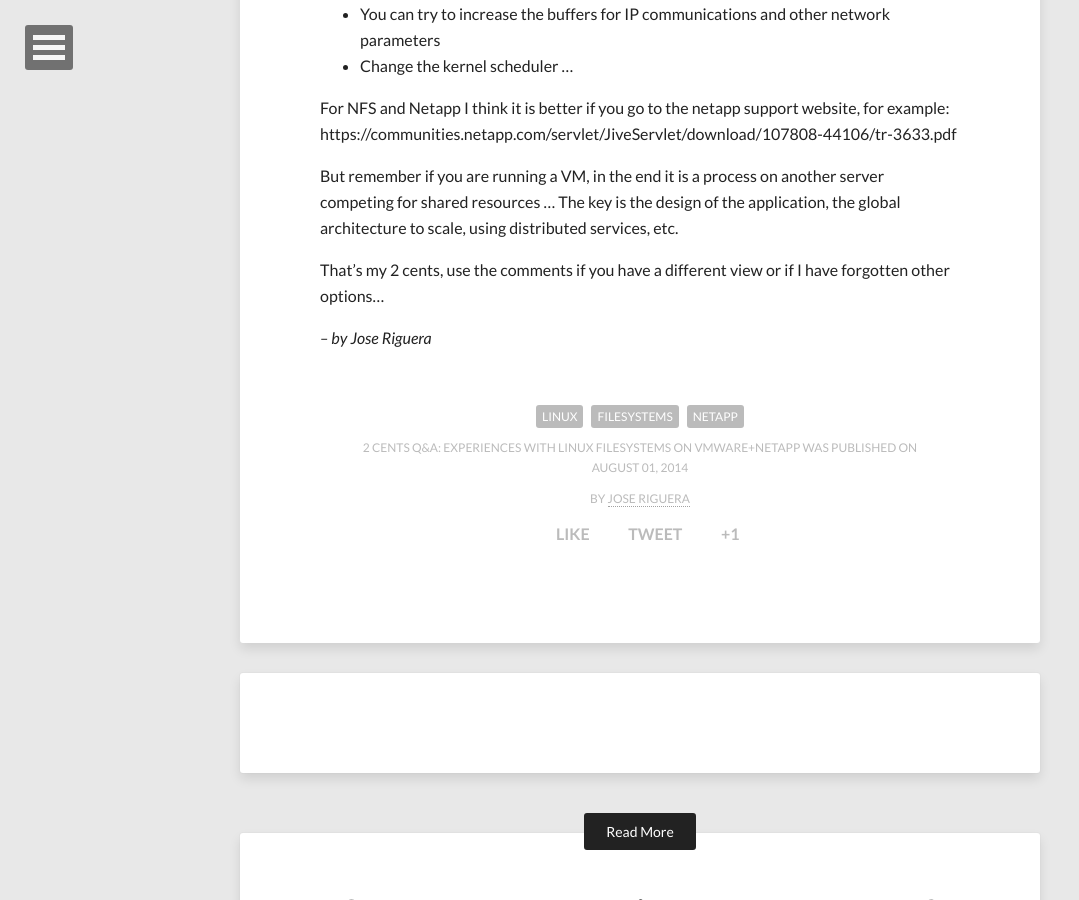
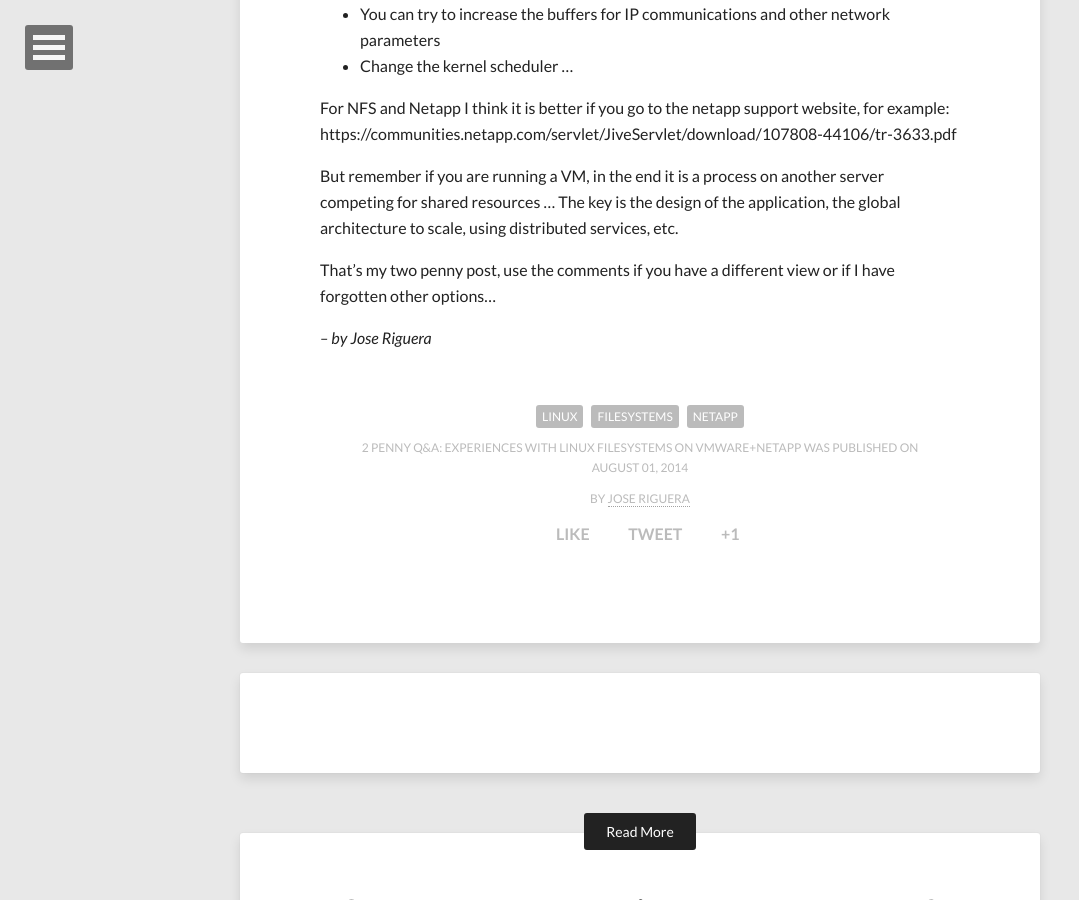
Before and after one commit to keymon/springerpe.github.io, a Jekyll site: the page built from _posts/2014-08-01-2-penny-question-Best-fs-for-vmware-netapp.md, in a window 1280 px wide and 900 px high, scrolled down 1605 px. Shown: the whole window, without its empty margins (0-1079 px from the left). Built offline with Jekyll 4.4.1, drawn with Linux system fonts in a browser that asks for light colours; nearby versions of some CDN libraries; comment, search, counter and statistics services are not loaded; some of the changed text lies outside the part shown.

Commit message:
reverted title change 2penny

```diff
--- a/_posts/2014-08-01-2-penny-question-Best-fs-for-vmware-netapp.md
+++ b/_posts/2014-08-01-2-penny-question-Best-fs-for-vmware-netapp.md
@@ -1,8 +1,8 @@
 ---
 author: jose
 date: 2014-08-01
-title: '2 Cents Q&A: Experiences with Linux filesystems on VMWare+Netapp'
-category: 2cents
+title: '2 Penny Q&A: Experiences with Linux filesystems on VMWare+Netapp'
+category: 2penny
 layout: post
 image:
   feature: DevOpsDaysLogo.png
@@ -50,7 +50,7 @@ For NFS and Netapp I think it is better if you go to the netapp support website,
 But remember if you are running a VM, in the end it is a process on another server competing for shared resources ...
 The key is the design of the application, the global architecture to scale, using distributed services, etc.
 
-That's my 2 cents, use the comments if you have a different view or if I have forgotten other options...
+That's my two penny post, use the comments if you have a different view or if I have forgotten other options...
 
 
 *-- by Jose Riguera*
```
Also changed, not shown: _posts/2014-08-06-So-you-want-to-write-a-post-mortem.md (+1 -1 lines).
